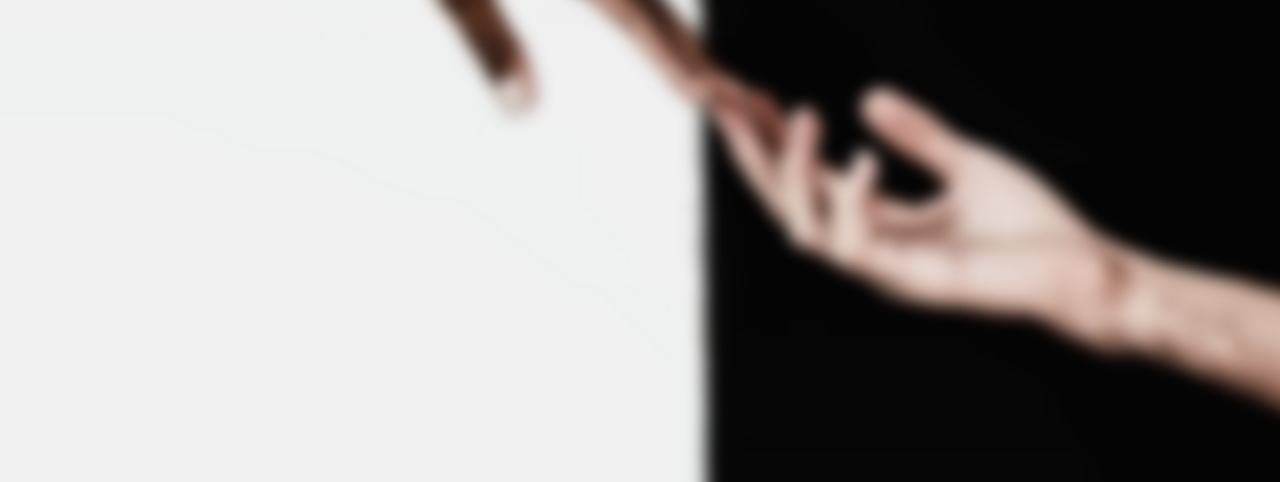
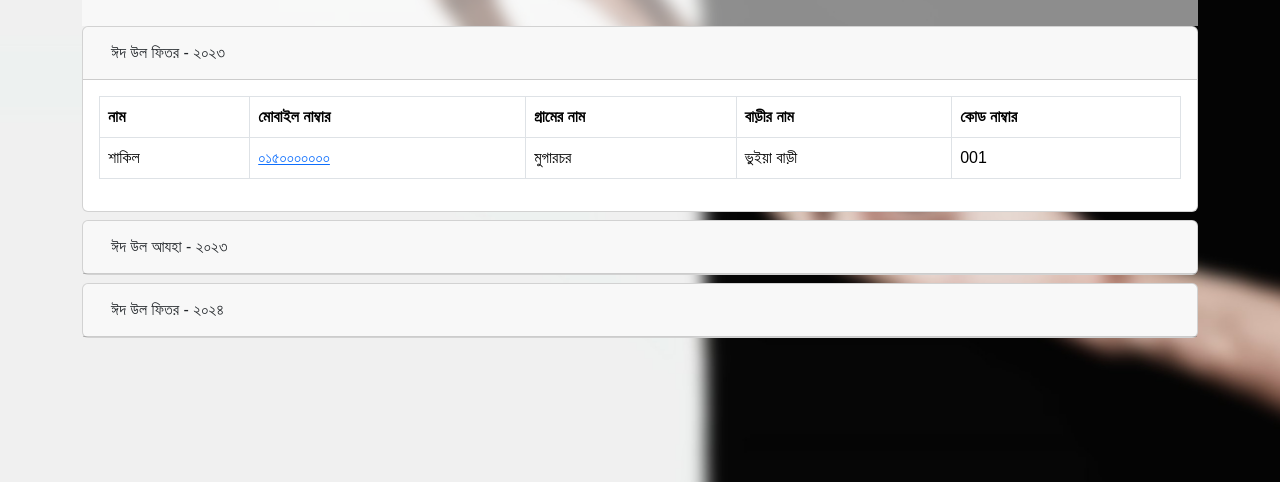
Before and after one commit to sopnosopanmugarchar/c, a plain HTML site: page list_helped_people.html in a window 1280 px wide. Shown: the part 318-800 px from the top of the page. Drawn offline with nearby package versions, Linux system fonts and the light colour scheme; no server answers; a web font is replaced by a local one.

Commit message:
Add files via upload

```diff
--- a/list_helped_people.html
+++ b/list_helped_people.html
@@ -62,14 +62,81 @@
 
   <section>
     <div class="container">
-      <table id='show'>
-
-
-      </table>
+      <div class="helplistTitle">
+        <h1>সাহায্যপ্রাপ্ত পরিবারের তালিকা দেখুন-</h1>
+      </div>
     </div>
   </section>
 
-  <script>
+  <section>
+    <div class="container">
+      <div id="accordion">
+        <div class="card mb-2">
+          <div class="card-header">
+            <a class="btn border-0" data-bs-toggle="collapse" href="#collapseOne">
+              ঈদ উল ফিতর - ২০২৩
+            </a>
+          </div>
+          <div id="collapseOne" class="collapse show" data-bs-parent="#accordion">
+            <div class="card-body">
+              <!-- list perple table  -->
+              <div class="gethelpTable" style="background: #ffffffed;">
+                <div class="table-responsive">
+                  <table class="table table-bordered">
+                    <thead>
+                      <tr>
+                        <th>নাম</th>
+                        <th>মোবাইল নাম্বার</th>
+                        <th>গ্রামের নাম</th>
+                        <th>বাড়ীর নাম</th>
+                        <th>কোড নাম্বার</th>
+                      </tr>
+                    </thead>
+                    <tbody id="tableBody">
+                      <tr>
+                        <td>শাকিল</td>
+                        <td><a href="tel:0150000000">০১৫০০০০০০০</a></td>
+                        <td>মুগারচর</td>
+                        <td>ভুইয়া বাড়ী</td>
+                        <td>001</td>
+                      </tr>
+                    </tbody>
+                  </table>
+                </div>
+              </div>
+            </div>
+          </div>
+        </div>
+        <div class="card mb-2">
+          <div class="card-header">
+            <a class="collapsed btn border-0" data-bs-toggle="collapse" href="#collapseTwo">
+              ঈদ উল আযহা - ২০২৩
+          </a>
+          </div>
+          <div id="collapseTwo" class="collapse" data-bs-parent="#accordion">
+            <div class="card-body">
+              <!-- list perple table  -->
+            </div>
+          </div>
+        </div>
+        <div class="card mb-2">
+          <div class="card-header">
+            <a class="collapsed btn border-0" data-bs-toggle="collapse" href="#collapseThree">
+              ঈদ উল ফিতর - ২০২৪
+            </a>
+          </div>
+          <div id="collapseThree" class="collapse" data-bs-parent="#accordion">
+            <div class="card-body">
+              <!-- list perple table  -->
+            </div>
+          </div>
+        </div>
+      </div>
+    </div>
+  </section>
+
+
+  <!-- <script>
     const show = document.getElementById('show');
 
     fetch('https://sheetdb.io/api/v1/odxza6403z7of')
@@ -91,12 +158,16 @@
               }
             });
 
-  </script>
+  </script> -->
 
   <script>
     const loader = document.querySelector('.loaderWrap');
-    const spin = document.querySelector('.loader>div');
+    const spin = document.querySelector('.loaderWrap>div');
     const body = document.querySelector('body');
+
+    window.addEventListener("contextmenu", (e) => {
+        e.preventDefault();
+      });
 
     window.addEventListener('load',function(){
       loader.style.display = 'none';
--- a/style.css
+++ b/style.css
@@ -53,7 +53,7 @@ input,textarea,select {
   display: inline-block;
 }
 
-.ourActivity,.ourAim,.donatetitle,.ourProtinidi,.ourProtinidiTable,.onlinedonateNumber,.representativetitle,.gethelpTitle,.hflistingTitle {
+.ourActivity,.ourAim,.donatetitle,.ourProtinidi,.ourProtinidiTable,.onlinedonateNumber,.representativetitle,.gethelpTitle,.hflistingTitle,.helplistTitle {
   background: #ffffff8c;
   padding: 2rem;
 }
```
Also changed, not shown: donate.html (+4 -0 lines), family_data_add.html (+9 -18 lines), get_help.html (+7 -1 lines), helped_family_listing.html (+4 -0 lines), index.html (+5 -1 lines), offline_donate.html (+6 -2 lines), online_donate.html (+6 -2 lines), representative.html (+6 -2 lines).
